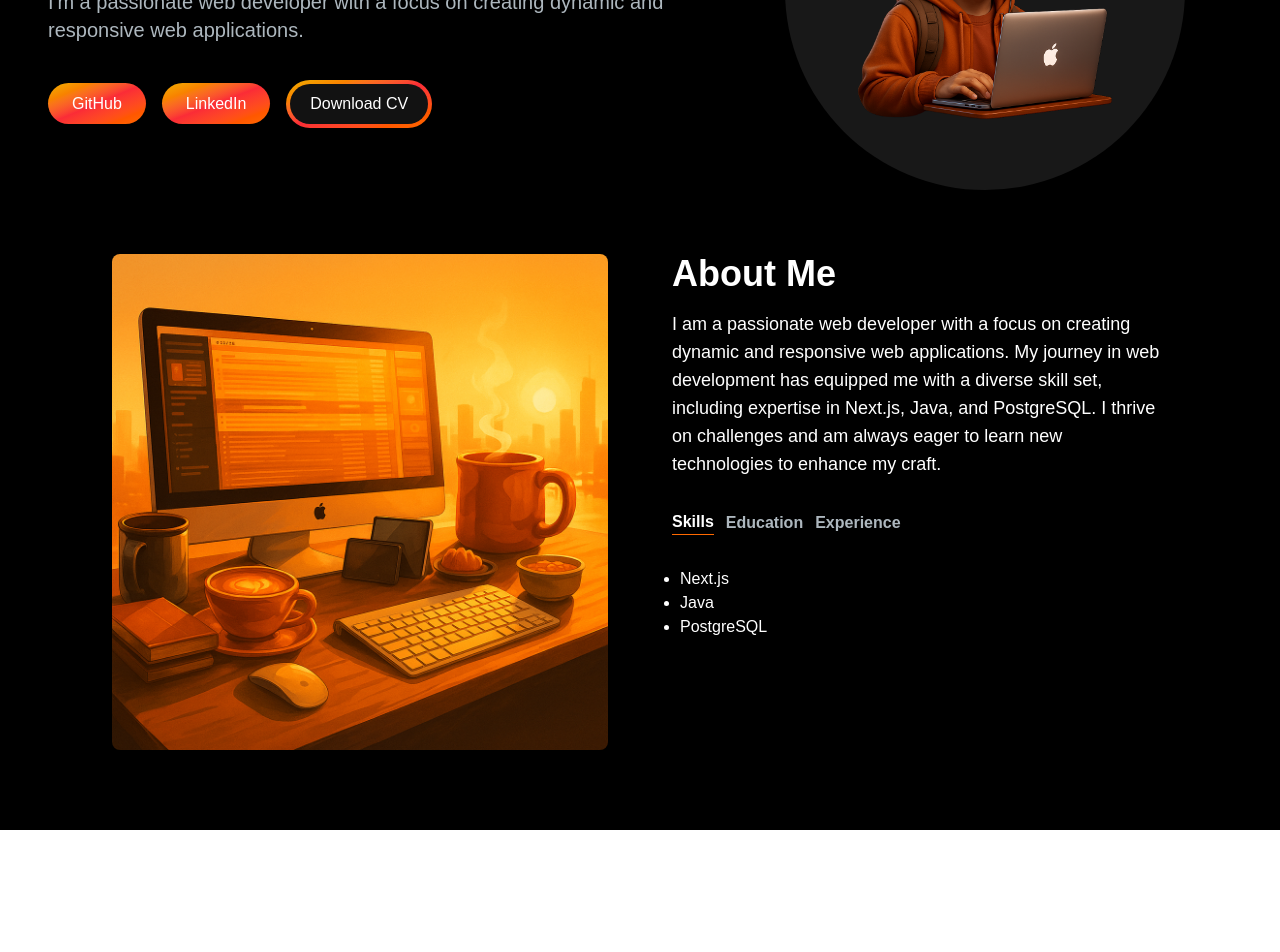
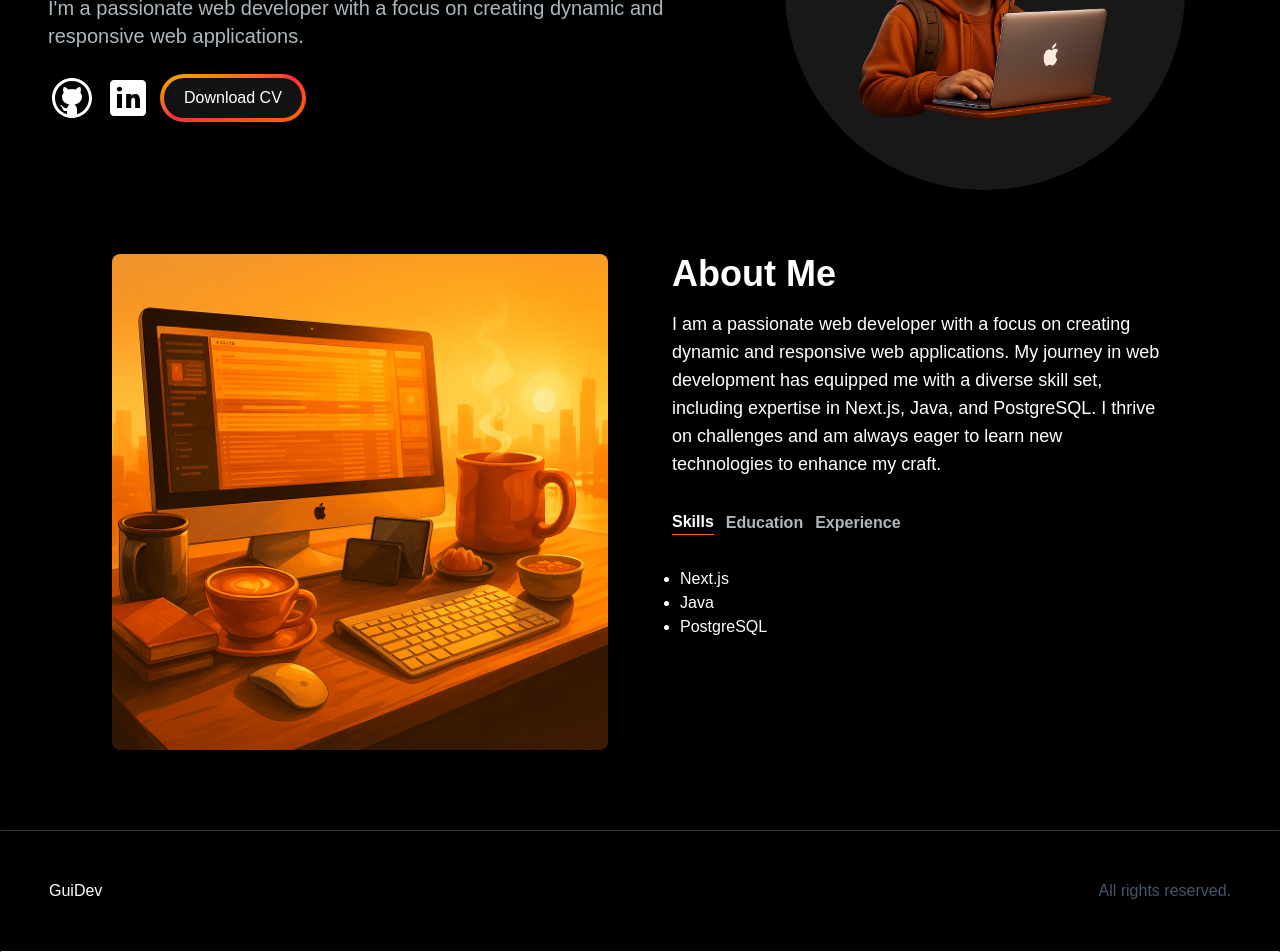
Before and after one commit to guigneto/my-portfolio, a Next.js app: page / in a window 1280 px wide. Shown: the part 322-1274 px from the top of the page. Before the commit the page ends 1152 px from the top, so only its background shows below. Built offline with nearby package versions, Linux system fonts and the light colour scheme.

Commit message:
feat: Footer Section and Social added

```diff
--- a/src/app/page.js
+++ b/src/app/page.js
@@ -1,6 +1,7 @@
 import Navbar from "../components/Navbar";
 import HeroSection from "../components/HeroSection";
 import AboutSection from "../components/AboutSection";
+import Footer from "@/components/Footer";
 
 export default function Home() {
   return (
@@ -10,6 +11,7 @@ export default function Home() {
       <HeroSection />
       <AboutSection />
     </div>
+    <Footer />
   </main>
   );
 }
--- /dev/null
+++ b/src/components/Footer.jsx
@@ -0,0 +1,14 @@
+import React from "react";
+
+const Footer = () => {
+  return (
+    <footer className="footer border z-10 border-t-[#33353F] border-l-transparent border-r-transparent text-white">
+      <div className="container p-12 flex justify-between">
+        <span>GuiDev</span>
+        <p className="text-slate-600">All rights reserved.</p>
+      </div>
+    </footer>
+  );
+};
+
+export default Footer;
--- a/src/components/HeroSection.jsx
+++ b/src/components/HeroSection.jsx
@@ -1,7 +1,10 @@
 "use client";
 import React from "react";
 import Image from "next/image";
+import Link from "next/link";
 import { TypeAnimation } from "react-type-animation";
+import GithubIcon from "../../public/github-icon.svg";
+import LinkedinIcon from "../../public/linkedin-icon.svg";
 
 const HeroSection = () => {
   return (
@@ -29,18 +32,19 @@ const HeroSection = () => {
             I'm a passionate web developer with a focus on creating dynamic and
             responsive web applications.
           </p>
-          <div>
-            <a
-            href="https://github.com/guigneto" target="_blank"
-            className="px-6 py-3 w-full sm:w-fit rounded-full mr-4 bg-gradient-to-br from-yellow-500 via-red-500 to-orange-500 hover:bg-slate-200 text-white">
-              GitHub
-            </a>
-            <a href="https://www.linkedin.com/in/guigneto/" target="_blank"
-            className="px-6 py-3 w-full sm:w-fit rounded-full mr-4 bg-gradient-to-br from-yellow-500 via-red-500 to-orange-500 hover:bg-slate-200 text-white">LinkedIn</a>
+          <div className="socials flex flex-row gap-2 items-center justify-center lg:justify-start">
+            <Link href="https://github.com/guigneto" target="_blank">
+              <Image src={GithubIcon} alt="Github Icon" />
+            </Link>
+            <Link href="https://www.linkedin.com/in/guigneto/" target="_blank">
+              <Image src={LinkedinIcon} alt="Linkedin Icon" />
+          </Link>
+
 
             <button
-            className="px-1 py-1  sm:w-fit rounded-full bg-gradient-to-br from-yellow-500 via-red-500 to-orange-500 hover:bg-slate-800 text-white mt-3 hover:cursor-pointer"
-            onClick={() => window.open("/path/to/cv.pdf", "_blank")}>
+              className="px-1 py-1  sm:w-fit rounded-full bg-gradient-to-br from-yellow-500 via-red-500 to-orange-500 hover:bg-slate-800 text-white  hover:cursor-pointer"
+              onClick={() => window.open("/path/to/cv.pdf", "_blank")}
+            >
               <span className="block bg-[#121212] hover:bg-slate-800 rounded-full px-5 py-2">
                 Download CV
               </span>
--- a/src/components/Navbar.jsx
+++ b/src/components/Navbar.jsx
@@ -6,10 +6,6 @@ import { Bars3Icon, XMarkIcon } from "@heroicons/react/24/solid";
 import MenuOverlay from "./MenuOverlay";
 
 const navLinks = [
-  {
-    title: "Home",
-    path: "/",
-  },
   {
     title: "About",
     path: "#about",
@@ -53,8 +49,7 @@ const Navbar = () => {
         </div>
         <div className="hidden md:block md:w-auto" id="navbar-default">
           <ul className="font-medium flex p-4 md:p-0  rounded-lg flex-row md:space-x-8 mt-0">
-            <NavLink href="/" title="Home" />
-            <NavLink href="about" title="About" />
+            <NavLink href="/" title="About" />
             <NavLink href="contact" title="Contact" />
           </ul>
         </div>
```
Also changed, not shown: public/github-icon.svg (added), public/linkedin-icon.svg (added).
